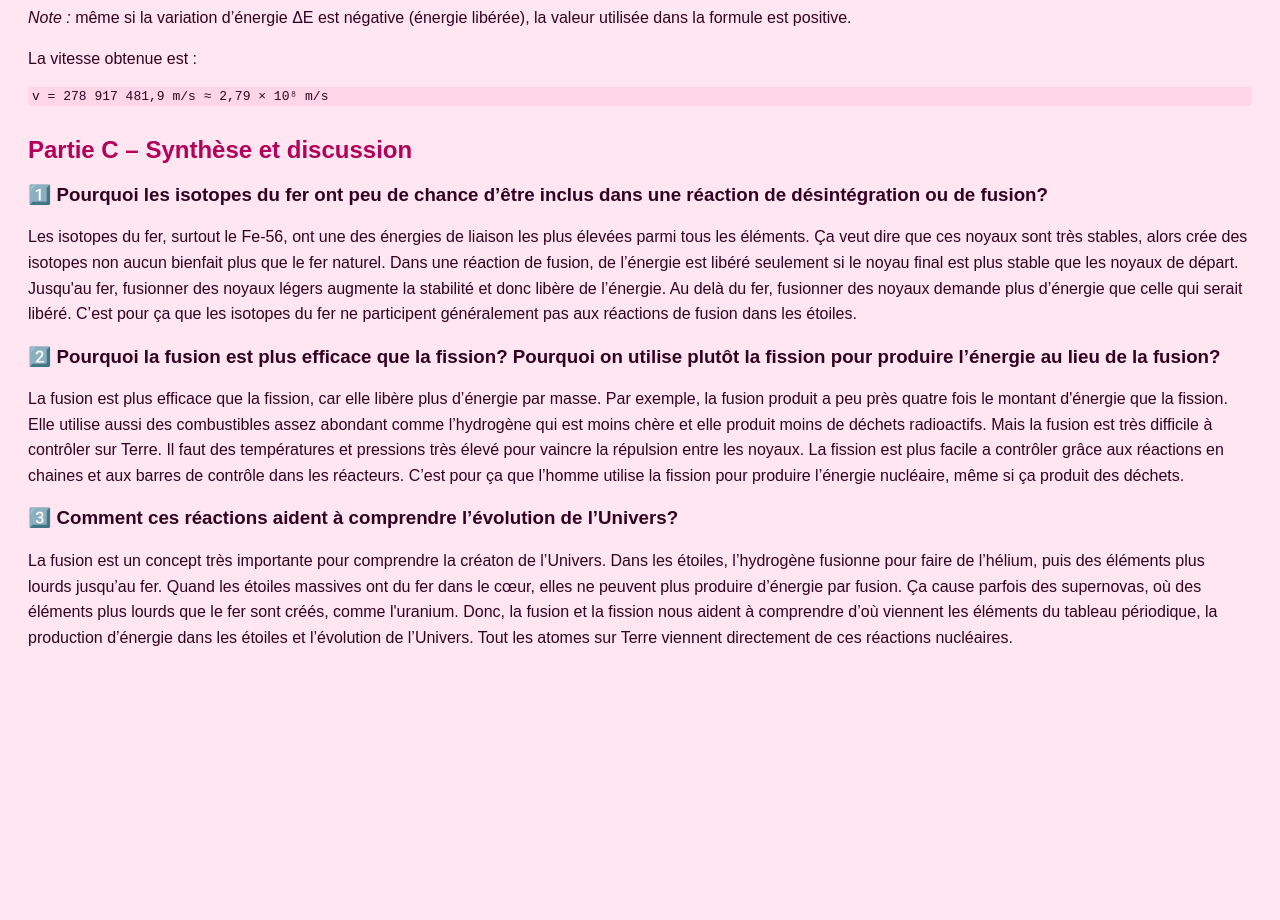
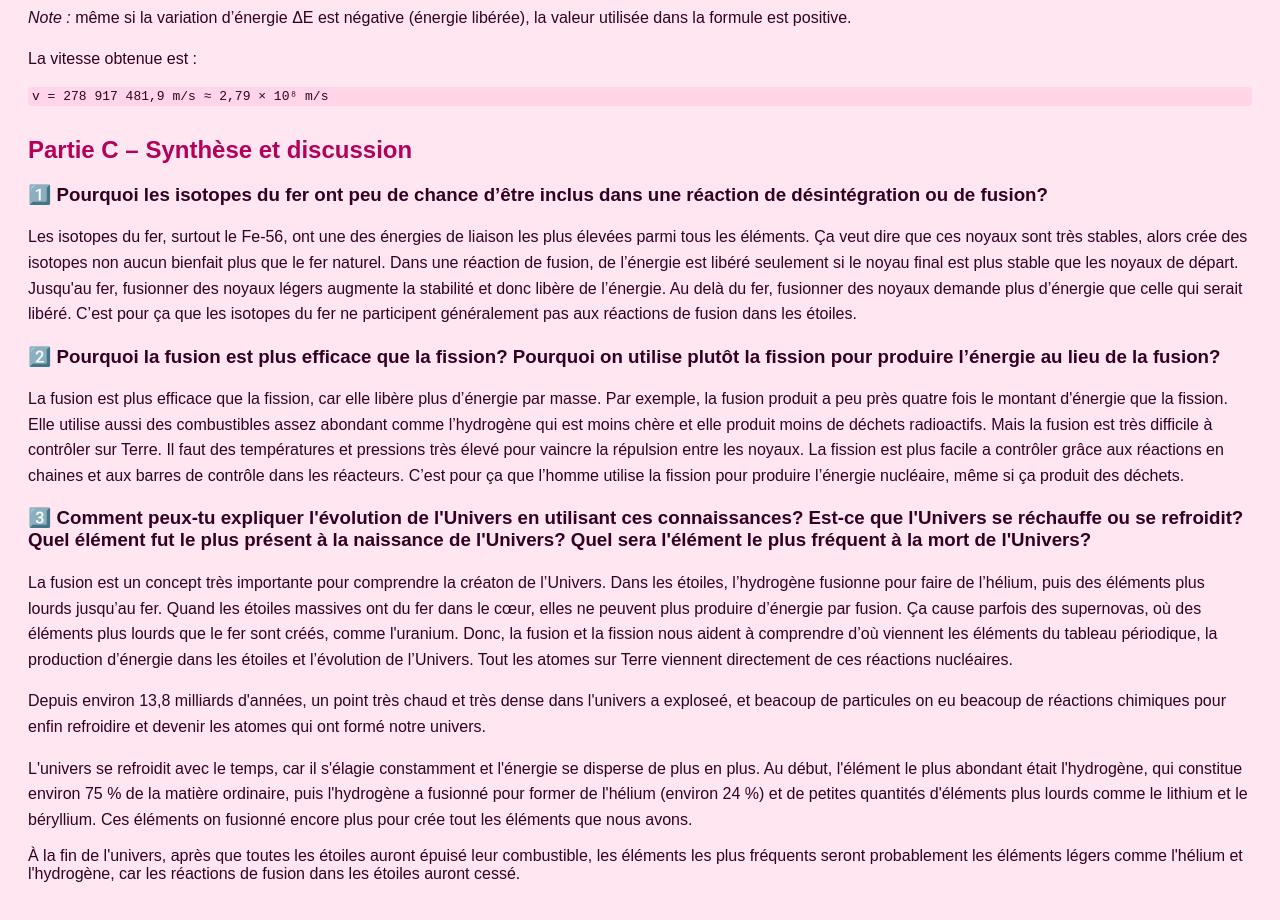
Before and after one commit to azars1/FusionVsFission, a plain HTML site: page annex.html in a window 1280 px wide. Shown: the part 1400-2320 px from the top of the page. Before the commit the page ends 2108 px from the top, so only its background shows below. Drawn offline with Linux system fonts and the light colour scheme.

Commit message:
updated partie C annexe

```diff
--- a/annex.html
+++ b/annex.html
@@ -102,7 +102,8 @@
  Mais la fusion est très difficile à contrôler sur Terre. Il faut des températures et pressions très élevé pour vaincre la répulsion entre les noyaux.
  La fission est plus facile a contrôler grâce aux réactions en chaines et aux barres de contrôle dans les réacteurs. C’est pour ça que l’homme utilise la fission pour produire l’énergie nucléaire, même si ça produit des déchets.</p>
 
- <h3>3️⃣ Comment ces réactions aident à comprendre l’évolution de l’Univers?</h3>
+ <h3>3️⃣ Comment peux-tu expliquer l'évolution de l'Univers en utilisant ces connaissances? Est-ce que l'Univers se réchauffe ou se refroidit? Quel élément fut le plus présent à la naissance de l'Univers? Quel sera l'élément le plus fréquent à la mort de l'Univers?
+</h3>
 
 <p>La fusion est un concept très importante pour comprendre la créaton de l’Univers.
   Dans les étoiles, l’hydrogène fusionne pour faire de l’hélium, puis des éléments plus lourds jusqu’au fer.
@@ -110,6 +111,12 @@
   Ça cause  parfois des supernovas, où des éléments plus lourds que le fer sont créés, comme l'uranium.
   Donc, la fusion et la fission nous aident à comprendre d’où viennent les éléments du tableau périodique, la production d’énergie dans les étoiles et l’évolution de l’Univers.
   Tout les atomes sur Terre viennent directement de ces réactions nucléaires.</p>
+  <p>Depuis environ 13,8 milliards d'années, un point très chaud et très dense dans l'univers a exploseé, et beacoup de particules on eu beacoup de réactions chimiques pour enfin refroidire et devenir les atomes qui ont formé notre univers.</p>
+  <p>L'univers se refroidit avec le temps, car il s'élagie constamment et l'énergie se disperse de plus en plus.
+    Au début, l'élément le plus abondant était l'hydrogène, qui constitue environ 75 % de la matière ordinaire, puis l'hydrogène a fusionné pour former de l'hélium (environ 24 %) et de petites quantités d'éléments plus lourds comme le lithium et le béryllium. Ces éléments on fusionné encore plus pour crée tout les éléments que nous avons.</p>
+    À la fin de l'univers, après que toutes les étoiles auront épuisé leur combustible,
+    les éléments les plus fréquents seront probablement les éléments légers comme l'hélium et l'hydrogène,
+    car les réactions de fusion dans les étoiles auront cessé.</p>
 </div>
 
 </body>
```
